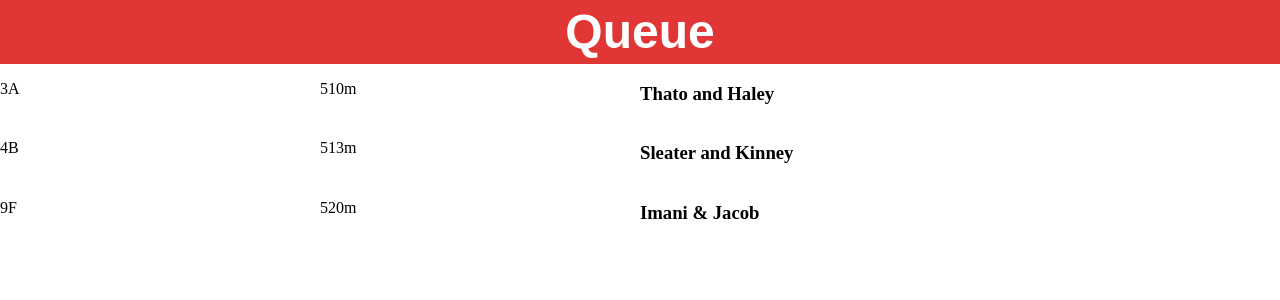
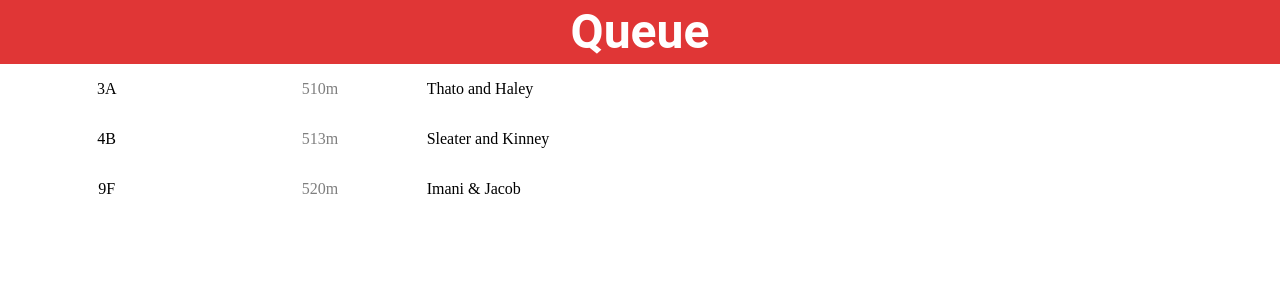
Before and after one commit to vstankatz/HelpQueue2, a React (Create React App) app: page / in a window 1280 px wide. Shown: the top 300 px of the page. Built offline with nearby package versions, Linux system fonts and the light colour scheme.

Commit message:
add styling

```diff
--- a/src/components/Header.jsx
+++ b/src/components/Header.jsx
@@ -3,7 +3,7 @@ import React from 'react';
 function Header() {
     const styles = {
         backgroundColor: '#e03636',
-        fontFamily: 'sans-serif',
+        fontFamily: 'Roboto',
         color: 'white',
         textAlign: 'center',
         margin: '0',
--- a/src/components/Ticket.jsx
+++ b/src/components/Ticket.jsx
@@ -8,19 +8,30 @@ const minutesElapsed = (futureStamp, pastStamp) => {
 function Ticket(props) {
     const layoutStyles = {
         display: 'grid',
-        gridTemplateColumns: '1fr 1fr 2fr',
+        gridTemplateColumns: '1fr 1fr 4fr',
+    };
+    const locationStyles = {
+        display: 'flex',
+        alignItems: 'center',
+        justifyContent: 'center',
+    };
+    const timeStyles = {
+        display: 'flex',
+        alignItems: 'center',
+        justifyContent: 'center',
+        color: 'rgba(0, 0, 0, 0.5)',
     };
 
     return (
         <div style={layoutStyles}>
-            <div>
+            <div style={locationStyles}>
                 <p>{props.location}</p>
             </div>
-            <div>
+            <div style={timeStyles}>
                 <p>{minutesElapsed(new Date(), props.timestamp)}m</p>
             </div>
-            <div>
-                <h3>{props.names}</h3>
+            <div sty>
+                <p>{props.names}</p>
             </div>
         </div>
     );
```
